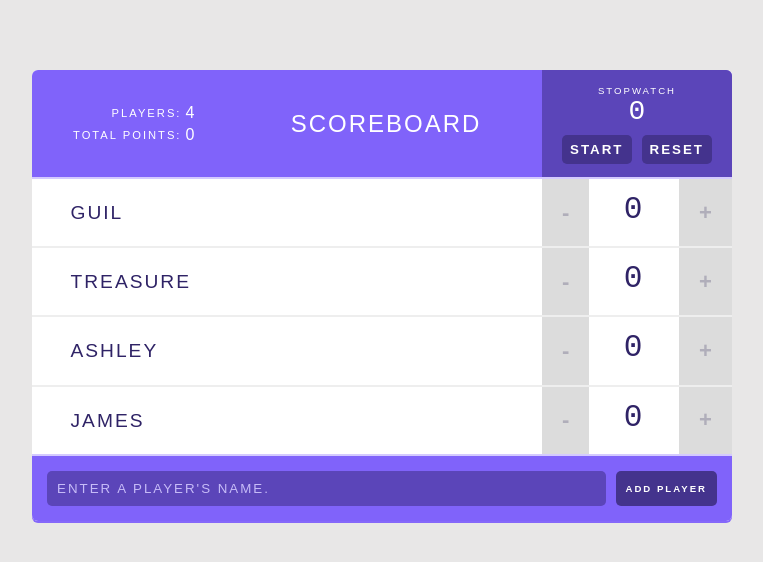
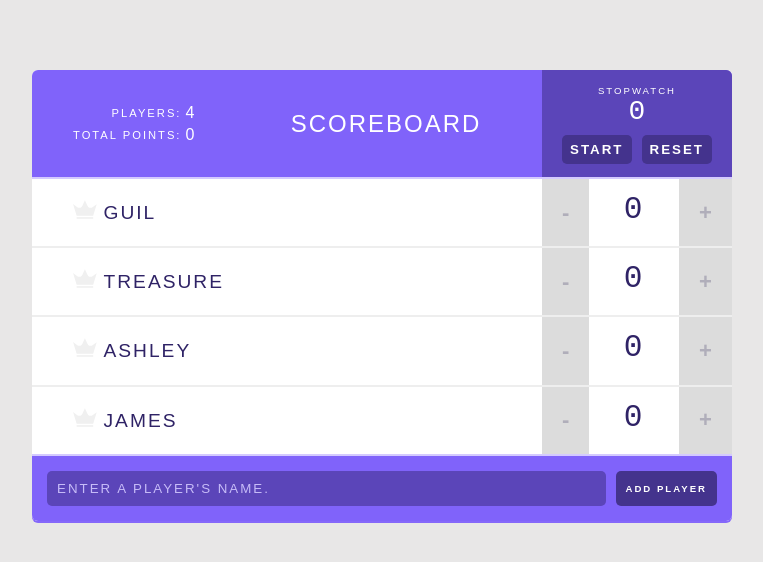
Before and after one commit to gnenov89/IScoreBoard, a React (Create React App) app in the folder scoreboard/: page / in a window 1280 px wide. Shown: the top 562 px of the page, without its empty margins (258-1021 px from the left). Built offline with nearby package versions, Linux system fonts and the light colour scheme.

Commit message:
Ready for deployment

```diff
--- a/scoreboard/src/components/App.js
+++ b/scoreboard/src/components/App.js
@@ -28,22 +28,43 @@
       }
     ]
   };
-  //preyer id counter
+
+  // player id counter
   prevPlayerId = 4;
 
+  getHighScore = () => {
+    const scores = this.state.players.map( p => p.score );
+    const highScore = Math.max(...scores);
+    if (highScore) {
+      return highScore;
+    }
+    return null;
+  }
+
   handleScoreChange = (index, delta) => {
-    this.setState( prevState => ({
-      score: prevState.players[index].score += delta
-    }));
-    // console.log("index:" + index, "delta: " + delta);
+    this.setState( prevState => {
+      // New 'players' array – a copy of the previous `players` state
+      const updatedPlayers = [ ...prevState.players ];
+      // A copy of the player object we're targeting
+      const updatedPlayer = { ...updatedPlayers[index] };
+
+      // Update the target player's score
+      updatedPlayer.score += delta;
+      // Update the 'players' array with the target player's latest score
+      updatedPlayers[index] = updatedPlayer;
+
+      // Update the `players` state without mutating the original state
+      return {
+        players: updatedPlayers
+      };
+    });
   }
 
   handleAddPlayer = (name) => {
-    console.log(...this.state.players)
-    this.setState( prevState  => {
+    this.setState( prevState => {
       return {
         players: [
-         ...this.state.players,
+          ...prevState.players,
           {
             name,
             score: 0,
@@ -53,7 +74,7 @@
       };
     });
   }
-  /// Remove player
+
   handleRemovePlayer = (id) => {
     this.setState( prevState => {
       return {
@@ -63,12 +84,11 @@
   }
 
   render() {
+    const highScore = this.getHighScore();
+
     return (
       <div className="scoreboard">
-        <Header
-          title="Scoreboard"
-          players={this.state.players}
-        />
+        <Header players={this.state.players} />
 
         {/* Players list */}
         {this.state.players.map( (player, index) =>
@@ -80,8 +100,10 @@
             index={index}
             changeScore={this.handleScoreChange}
             removePlayer={this.handleRemovePlayer}
+            isHighScore={highScore === player.score}
           />
         )}
+
         <AddPlayerForm addPlayer={this.handleAddPlayer} />
       </div>
     );
--- a/scoreboard/src/components/Header.js
+++ b/scoreboard/src/components/Header.js
@@ -19,4 +19,8 @@
   title: PropTypes.string
 }
 
+Header.defaultProps = {
+  title: "Scoreboard"
+}
+
 export default Header
--- /dev/null
+++ b/scoreboard/src/components/Icon.js
@@ -0,0 +1,14 @@
+import React from 'react';
+import PropTypes from "prop-types";
+
+const Icon = (props) =>
+  <svg viewBox="0 0 44 35" className={ props.isHighScore ? 'is-high-score' : null }>
+    <path d="M26.7616 10.6207L21.8192 0L16.9973 10.5603C15.3699 14.1207 10.9096 15.2672 7.77534 12.9741L0 7.24138L6.56986 28.8448H37.0685L43.5781 7.72414L35.7425 13.0948C32.6685 15.2672 28.3288 14.0603 26.7616 10.6207Z" transform="translate(0 0.301727)"/>
+    <rect width="30.4986" height="3.07759" transform="translate(6.56987 31.5603)"/>
+  </svg>;
+
+Icon.propTypes = {
+  isHighScore: PropTypes.bool
+};
+
+export default Icon;
--- a/scoreboard/src/components/Player.js
+++ b/scoreboard/src/components/Player.js
@@ -1,7 +1,19 @@
 import React, { PureComponent } from 'react';
 import Counter from './Counter';
+import { PropTypes } from 'prop-types';
+import Icon from './Icon';
 
 class Player extends PureComponent {
+
+
+    static propTypes = {
+      changeScore:PropTypes.func,
+      removePlayer: PropTypes.func,
+      name: PropTypes.string,
+      score: PropTypes.number,
+      id: PropTypes.number,
+      index: PropTypes.number
+    }
 
     render () {
       const {
@@ -16,6 +28,7 @@
         <div className="player">
           <span className="player-name">
             <button className="remove-player" onClick={() =>  removePlayer( id)}>✖</button>
+            <Icon isHighScore={this.props.isHighScore} />
             { name }
           </span>
 
```
Lines whose indentation alone changed are shown as unchanged.
